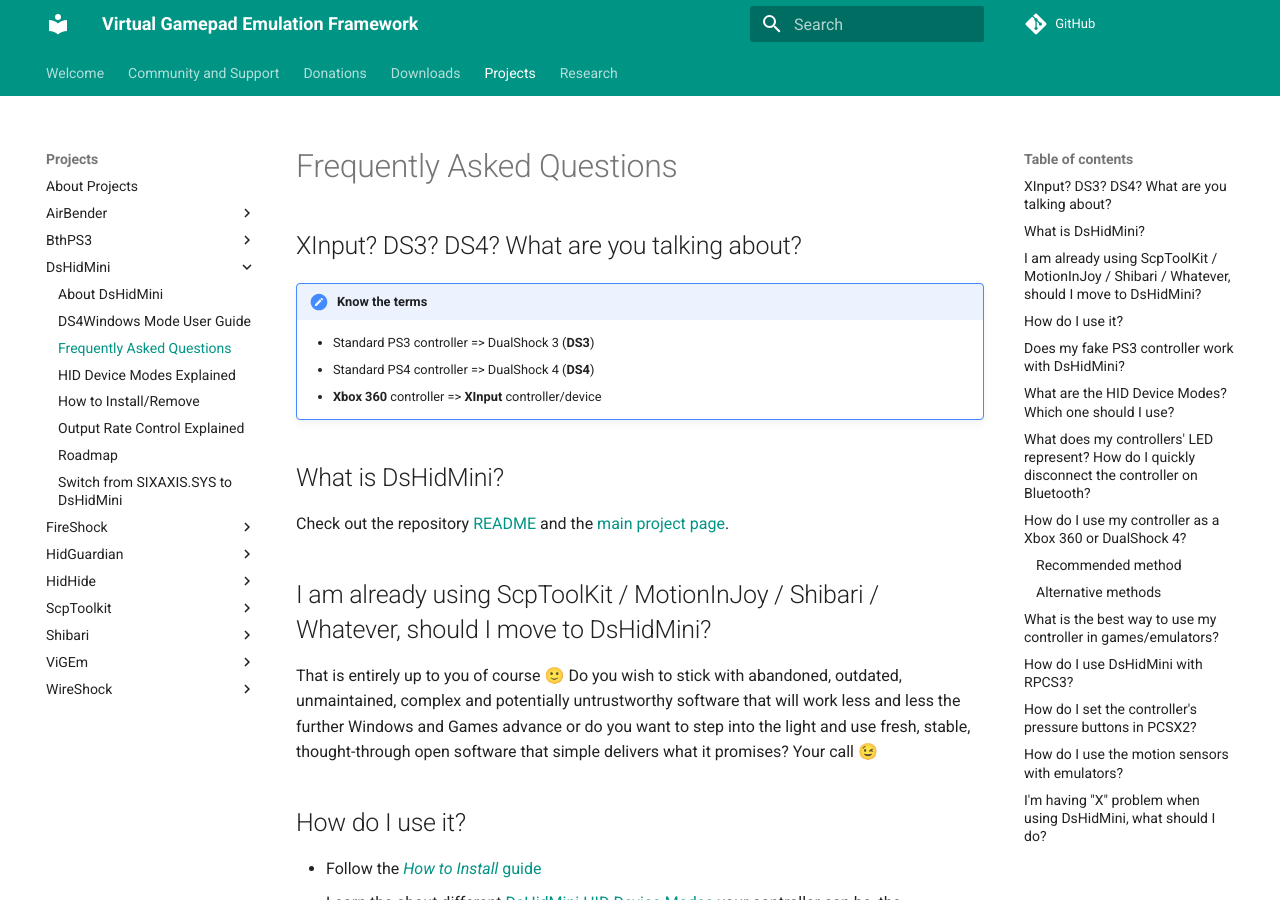
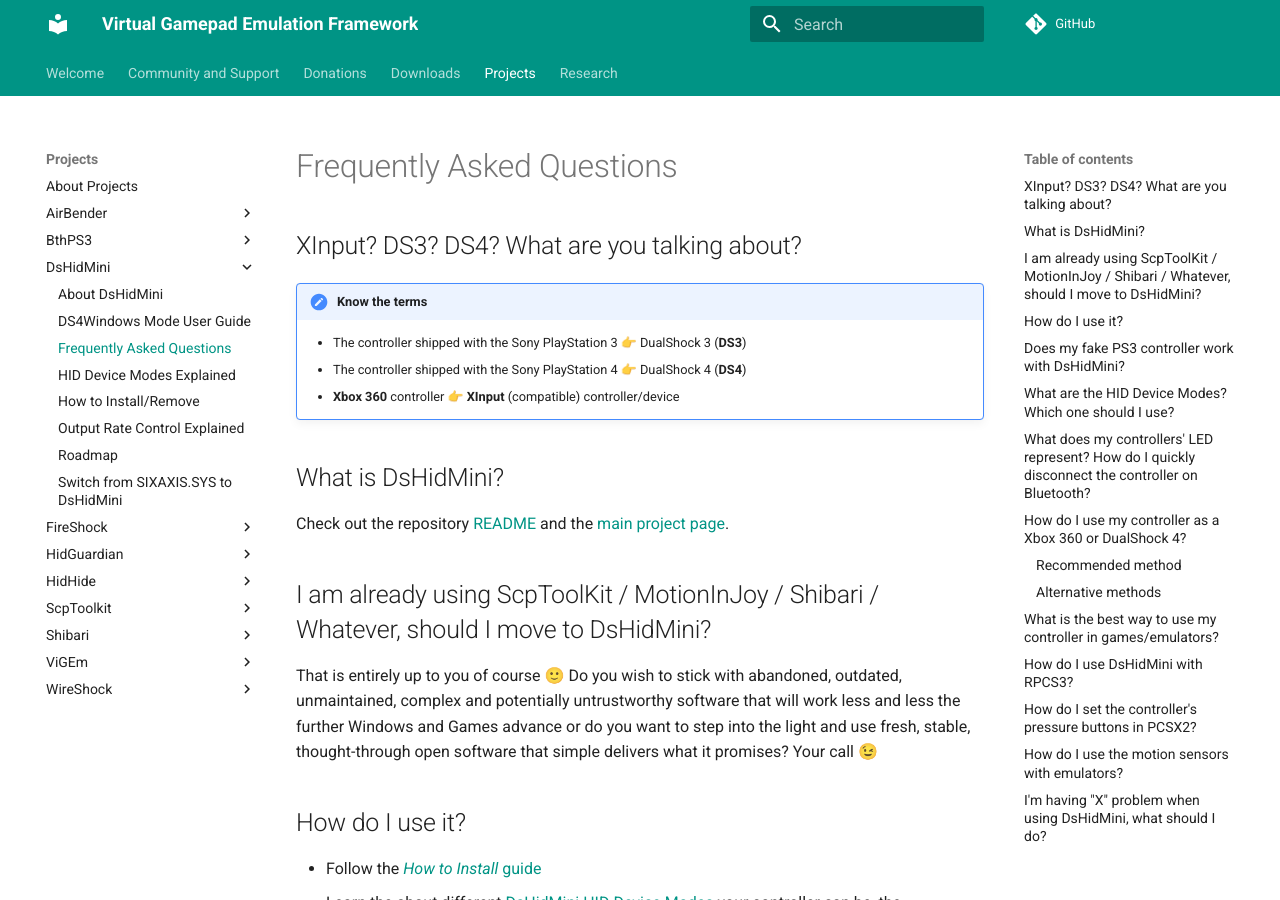
Before and after one commit to nefarius/ViGEm.github.io, an MkDocs documentation site: the page built from docs/projects/DsHidMini/FAQ.md, in a window 1280 px wide and 900 px high. Built offline with MkDocs 1.6.1 and Material for MkDocs 9.7.7, drawn with Linux system fonts in a browser that asks for light colours; comment, search, counter and statistics services are not loaded.

Commit message:
Formatting updates

```diff
--- a/docs/projects/DsHidMini/FAQ.md
+++ b/docs/projects/DsHidMini/FAQ.md
@@ -3,9 +3,9 @@
 ## XInput? DS3? DS4? What are you talking about?
 
 !!! note "Know the terms"
-    - Standard PS3 controller => DualShock 3 (__DS3__)
-    - Standard PS4 controller => DualShock 4 (__DS4__)
-    - __Xbox 360__ controller => __XInput__ controller/device
+    - The controller shipped with the Sony PlayStation 3 👉 DualShock 3 (**DS3**)
+    - The controller shipped with the Sony PlayStation 4 👉 DualShock 4 (**DS4**)
+    - **Xbox 360** controller 👉 **XInput** (compatible) controller/device
 
 ## What is DsHidMini?
 
@@ -40,7 +40,7 @@
 
 ### Recommended method
 
-Set the controller into `DS4Windows Mode` and use it with __Ryochan7's DS4Windows__. For more detailed instructions and other information, follow the [_DS4Windows Mode User Guide_](../DS4-Mode-User-Guide) and you'll be good to go.
+Set the controller into `DS4Windows Mode` and use it with **Ryochan7's DS4Windows**. For more detailed instructions and other information, follow the [_DS4Windows Mode User Guide_](../DS4-Mode-User-Guide) and you'll be good to go.
 
 ![DS4ModeDS4W](images/DS4ModeDS4W.png){: .glightbox }
 
```
